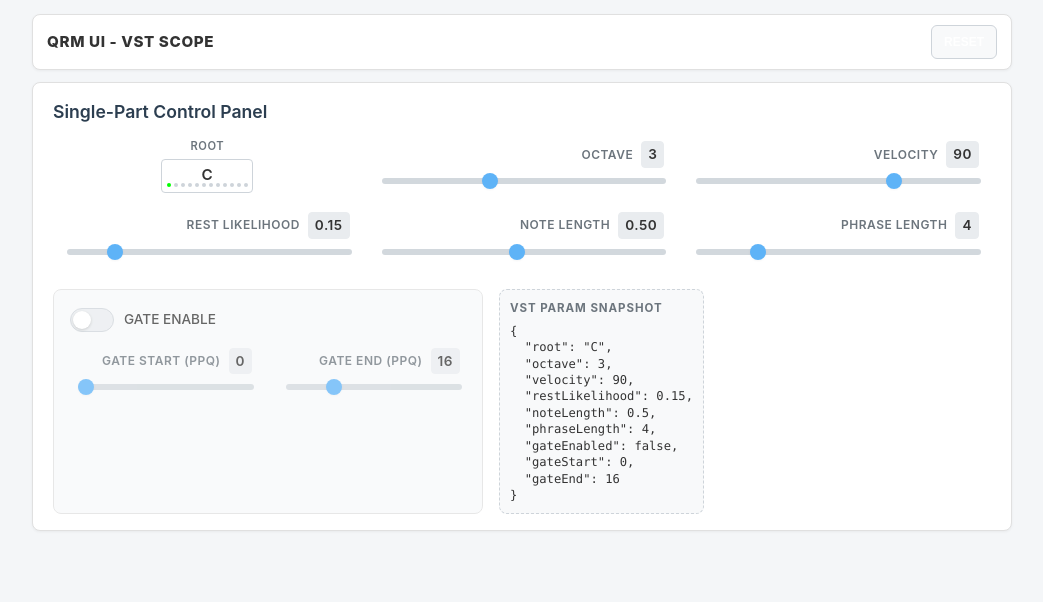
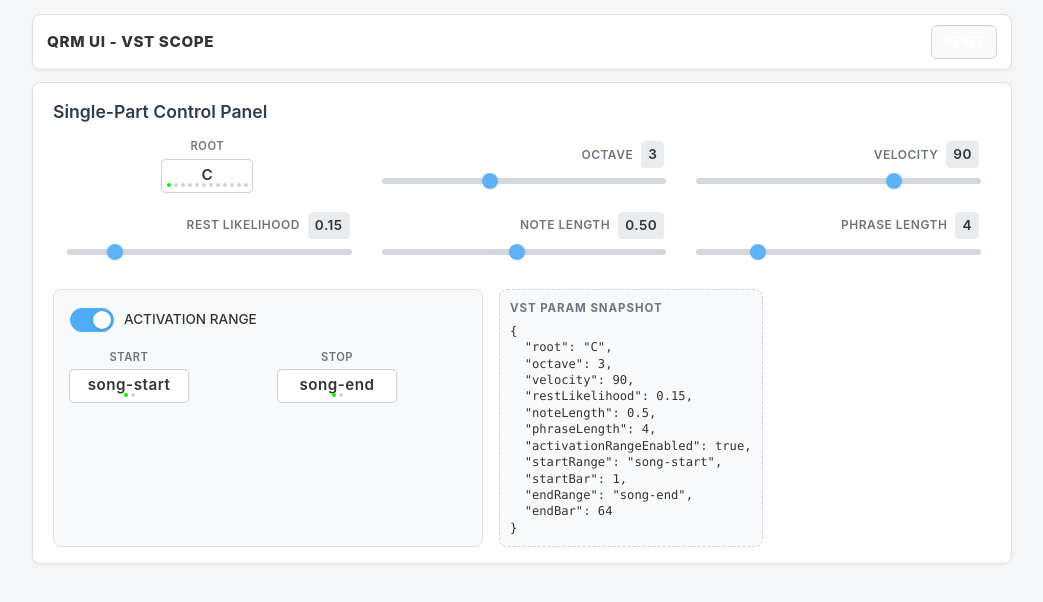
Before and after one commit to bso2001/qrm-ui, a Svelte app: page / in a window 1280 px wide. Shown: the top 602 px of the page, without its empty margins (118-1161 px from the left). Built offline with nearby package versions, Linux system fonts and the light colour scheme.

Commit message:
M1: switch gate UI to activation range bars

```diff
--- a/src/App.svelte
+++ b/src/App.svelte
@@ -15,9 +15,11 @@
 		restLikelihood: 0.15,
 		noteLength: 0.5,
 		phraseLength: 4,
-		gateEnabled: false,
-		gateStart: 0,
-		gateEnd: 16
+		activationRangeEnabled: true,
+		startRange: 'song-start',
+		startBar: 1,
+		endRange: 'song-end',
+		endBar: 64
 	}
 
 	let model = { ...defaultState }
@@ -30,11 +32,31 @@
 
 	function clampModel()
 	{
-		if (model.gateStart > model.gateEnd)
+		if (model.startBar < 1)
 		{
 			model = {
 				...model,
-				gateEnd: model.gateStart
+				startBar: 1
+			}
+		}
+
+		if (model.endBar < 1)
+		{
+			model = {
+				...model,
+				endBar: 1
+			}
+		}
+
+		if (
+			model.startRange === 'bar'
+			&& model.endRange === 'bar'
+			&& model.startBar > model.endBar
+		)
+		{
+			model = {
+				...model,
+				endBar: model.startBar
 			}
 		}
 	}
@@ -178,54 +200,95 @@
 				</div>
 			</div>
 
-			<div class="gate-card" class:disabled={!model.gateEnabled}>
+			<div class="gate-card" class:disabled={!model.activationRangeEnabled}>
 				<div class="gate-header">
 					<Switch
-						on={model.gateEnabled}
-						label="GATE ENABLE"
+						on={model.activationRangeEnabled}
+						label="ACTIVATION RANGE"
 						on:change={e =>
 						{
 							model = {
 								...model,
-								gateEnabled: e.detail
+								activationRangeEnabled: e.detail
 							}
 						}}
 					/>
 				</div>
 
 				<div class="gate-grid">
-					<Slider
-						value={model.gateStart}
-						label="GATE START (PPQ)"
-						min={0}
-						max={64}
-						step={0.25}
+					<div class="range-block">
+						<Choice
+							value={model.startRange}
+							label="START"
+							options={[ 'song-start', 'bar' ]}
 							on:change={e =>
 							{
-							const gateStart = e.detail
 								model = {
 									...model,
-								gateStart,
-								gateEnd: Math.max(model.gateEnd, gateStart)
+									startRange: e.detail
+								}
+							}}
+							width="120px"
+						/>
+
+						{#if model.startRange === 'bar'}
+							<Slider
+								value={model.startBar}
+								label="START BAR"
+								min={1}
+								max={512}
+								step={1}
+								on:change={e =>
+								{
+									const startBar = e.detail
+									model = {
+										...model,
+										startBar,
+										endBar: model.endRange === 'bar'
+											? Math.max(model.endBar, startBar)
+											: model.endBar
 									}
 								}}
 							/>
-					<Slider
-						value={model.gateEnd}
-						label="GATE END (PPQ)"
-						min={0}
-						max={64}
-						step={0.25}
+						{/if}
+					</div>
+
+					<div class="range-block">
+						<Choice
+							value={model.endRange}
+							label="STOP"
+							options={[ 'song-end', 'bar' ]}
 							on:change={e =>
 							{
-							const gateEnd = e.detail
 								model = {
 									...model,
-								gateStart: Math.min(model.gateStart, gateEnd),
-								gateEnd
+									endRange: e.detail
+								}
+							}}
+							width="120px"
+						/>
+
+						{#if model.endRange === 'bar'}
+							<Slider
+								value={model.endBar}
+								label="STOP BAR"
+								min={1}
+								max={512}
+								step={1}
+								on:change={e =>
+								{
+									const endBar = e.detail
+									model = {
+										...model,
+										startBar: model.startRange === 'bar'
+											? Math.min(model.startBar, endBar)
+											: model.startBar,
+										endBar
 									}
 								}}
 							/>
+						{/if}
+					</div>
 				</div>
 			</div>
 
@@ -348,6 +411,14 @@
 		gap: 8px;
 	}
 
+	.range-block {
+		display: flex;
+		flex-direction: column;
+		align-items: flex-start;
+		gap: 4px;
+		padding-top: 4px;
+	}
+
 	.json-preview {
 		margin-top: 8px;
 		padding: 10px;
```
Lines whose indentation alone changed are shown as unchanged.
